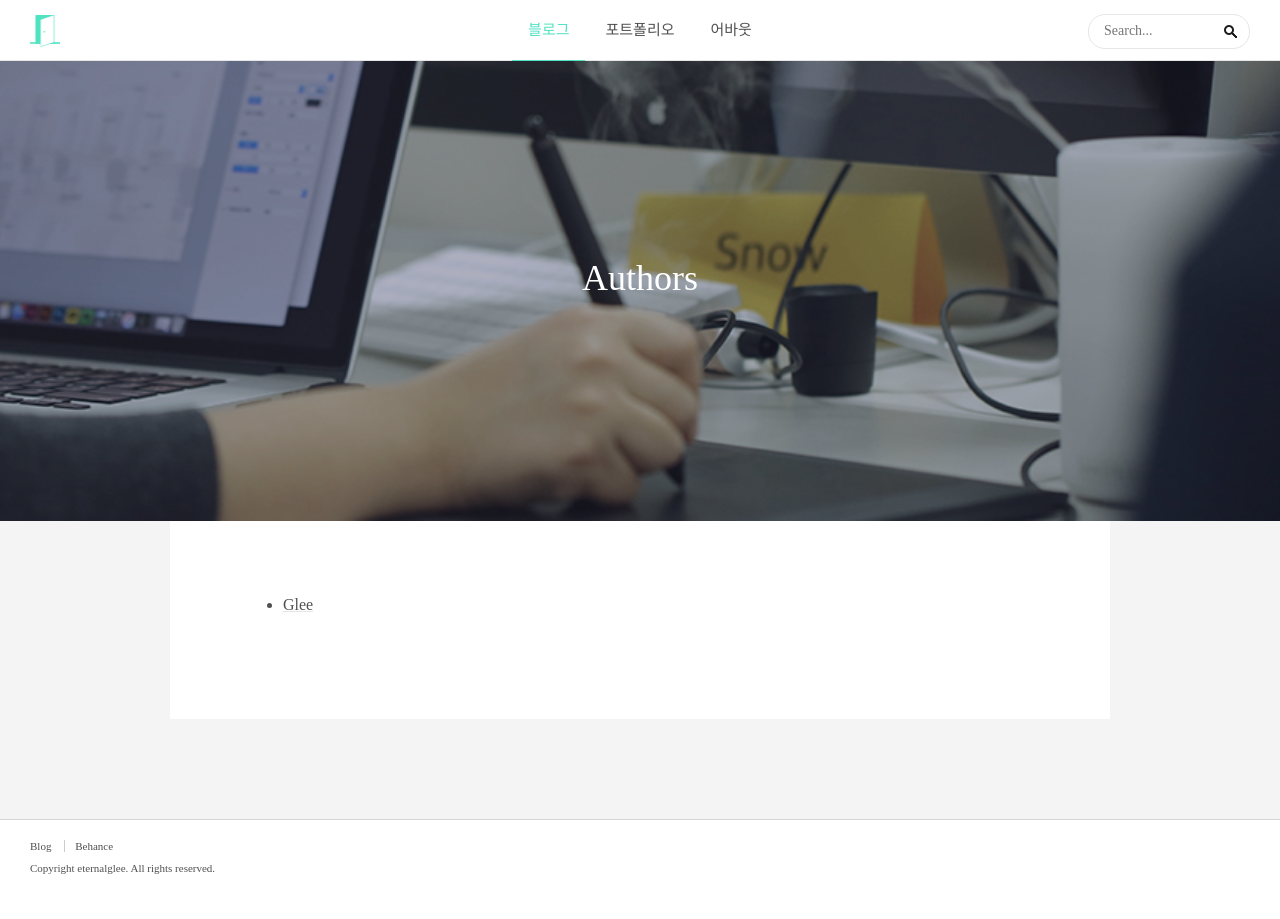
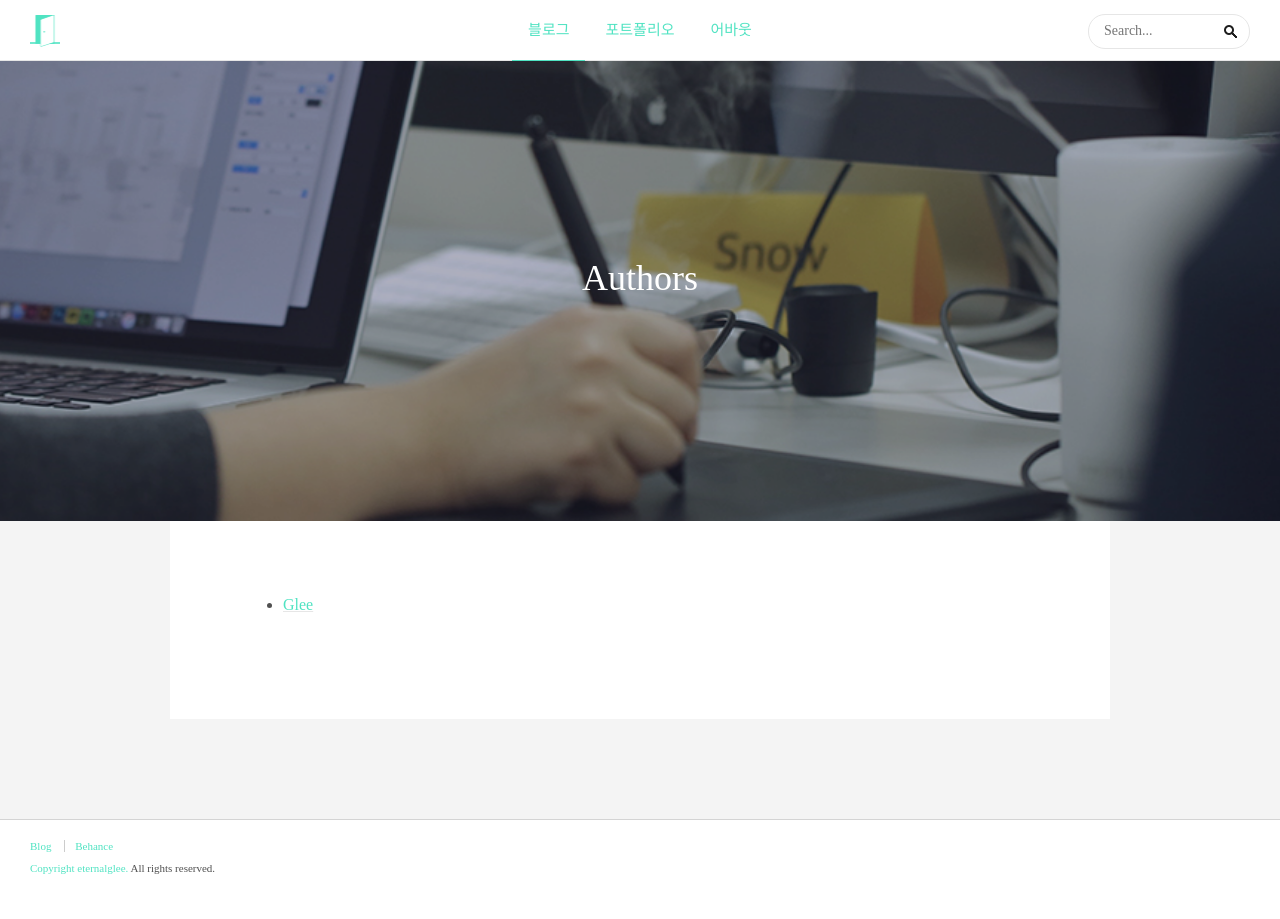
Before and after one commit to eternalglee/eternalglee.github.io, a Jekyll site: the page built from authors.md, in a window 1280 px wide. Built offline with Jekyll 4.4.1, drawn with Linux system fonts in a browser that asks for light colours.

Commit message:
링크연결시 폰트 색상 변경

```diff
--- a/assets/css/screen.css
+++ b/assets/css/screen.css
@@ -46,7 +46,7 @@ b, strong, optgroup {
 }
 
 a, a:link, a:visited, a:active, a:hover {
-    color: #505050;
+    color: #50E3C2;
     text-decoration: none;
 }
 
```
